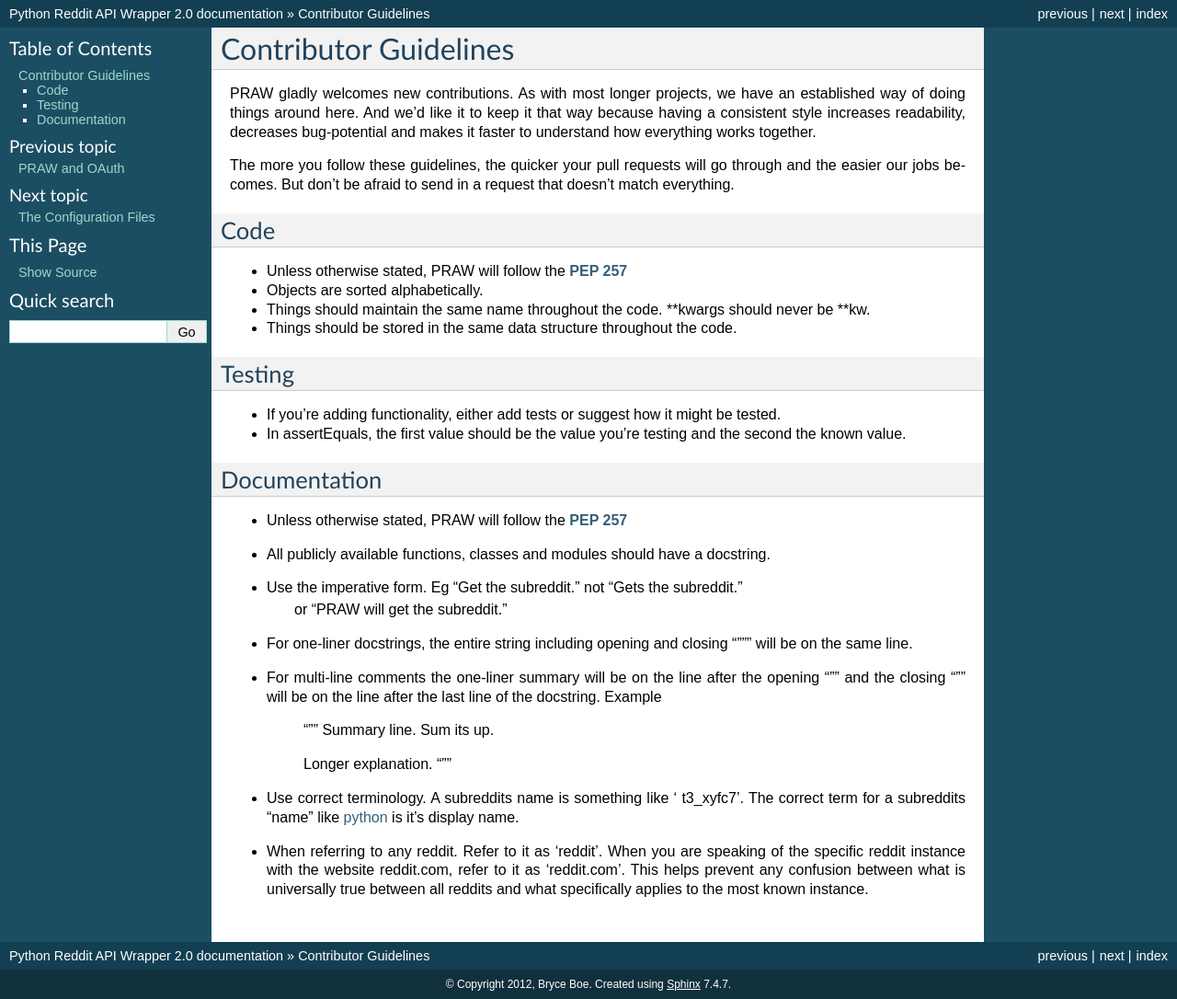
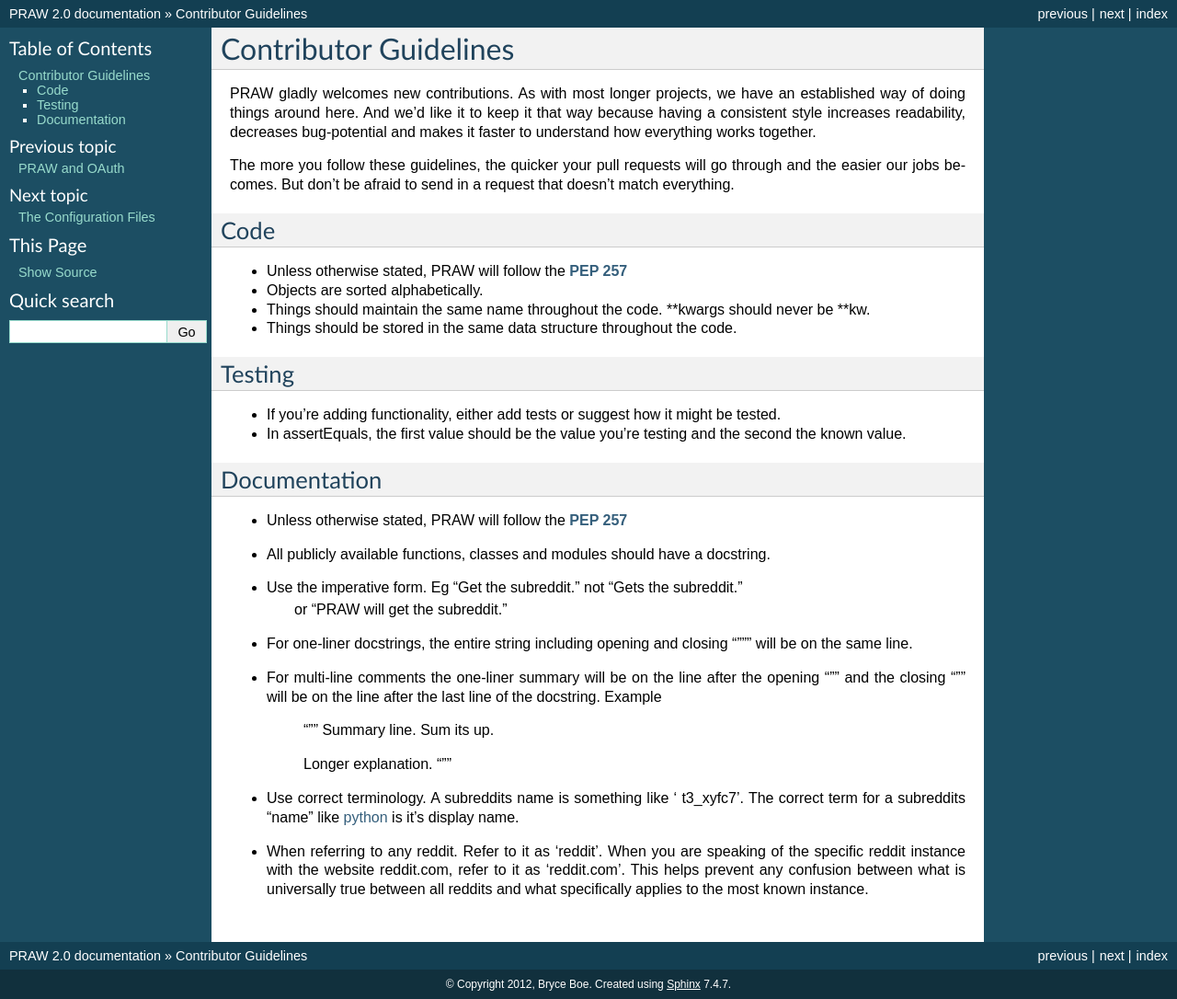
Before and after one commit to praw-dev/praw, a Sphinx documentation site: the page built from docs/pages/contributor_guidelines.rst, in a window 1280 px wide. Shown: the whole page at 92% size. Built offline with Sphinx 7.4.7, drawn with Linux system fonts in a browser that asks for light colours.

Commit message:
Set project name to "PRAW"

```diff
--- a/docs/conf.py
+++ b/docs/conf.py
@@ -48,8 +48,8 @@ source_suffix = '.rst'
 master_doc = 'index'
 
 # General information about the project.
-project = u'Python Reddit API Wrapper'
 copyright = u'2012, Bryce Boe'
+project = u'PRAW'
 
 # The version info for the project you're documenting, acts as replacement for
 # |version| and |release|, also used in various other places throughout the
```
